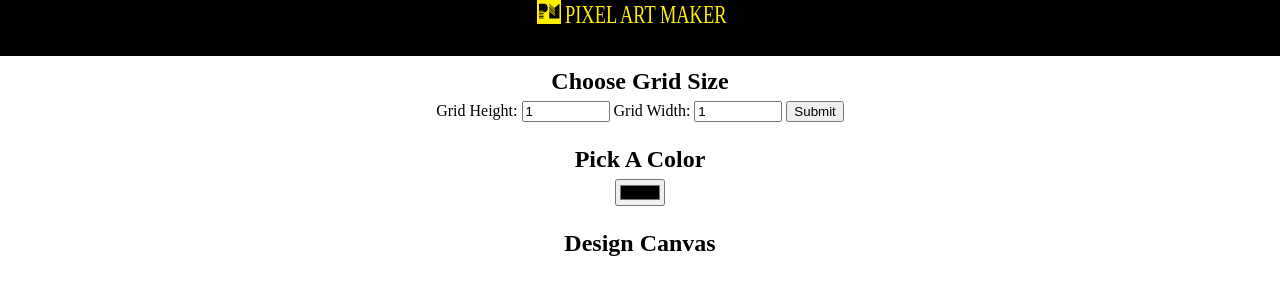
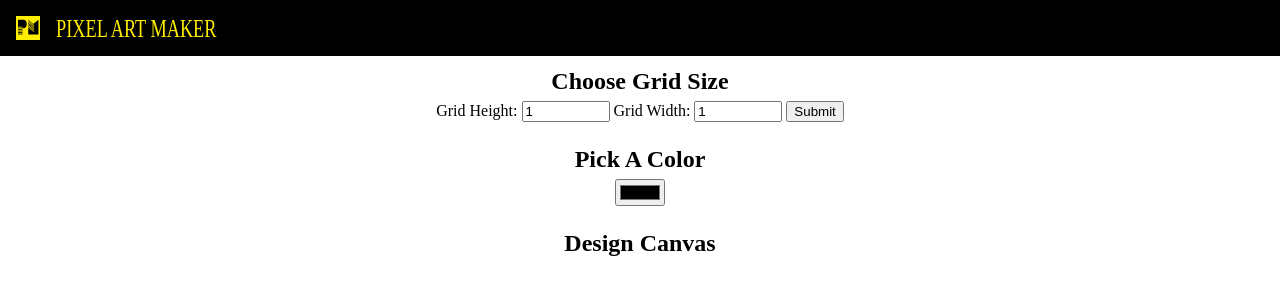
Before and after one commit to udacity/project-pixel-art-maker-starter, a plain HTML site: page index.html in a window 1280 px wide. Drawn offline with Linux system fonts and the light colour scheme.

Commit message:
Masthead

```diff
--- a/index.html
+++ b/index.html
@@ -6,9 +6,11 @@
     <link rel="stylesheet" href="styles.css">
 </head>
 <body>
-    <div class="menu">
-        <img src="pixel-maker-logo__glyph--light.svg" class="logo_glyph">
-        <img src="pixel-art-maker-logo__type--light.svg" class="logo_type">
+    <div class="title-bar">
+        <div class="menu">
+            <img src="pixel-maker-logo__glyph--light.svg" class="logo_glyph">
+            <img src="pixel-art-maker-logo__type--light.svg" class="logo_type">
+        </div>
     </div>
 
 
--- a/styles.css
+++ b/styles.css
@@ -1,6 +1,12 @@
 body {
     text-align: center;
     margin: 0;
+}
+
+.title-bar{
+    background-color:black;
+    padding-left: 16px;
+    padding-right: 16px;
 }
 
 .menu {
@@ -8,11 +14,14 @@ body {
     color: blue;
     height: 56px;
     margin: 0;
+    display: flex;
+    align-items: center;
 }
 
 .logo_glyph {
     width: 24px;
     height: 24px;
+    padding-right: 16px;
 }
 .logo_type {
     height: 20px;
```
